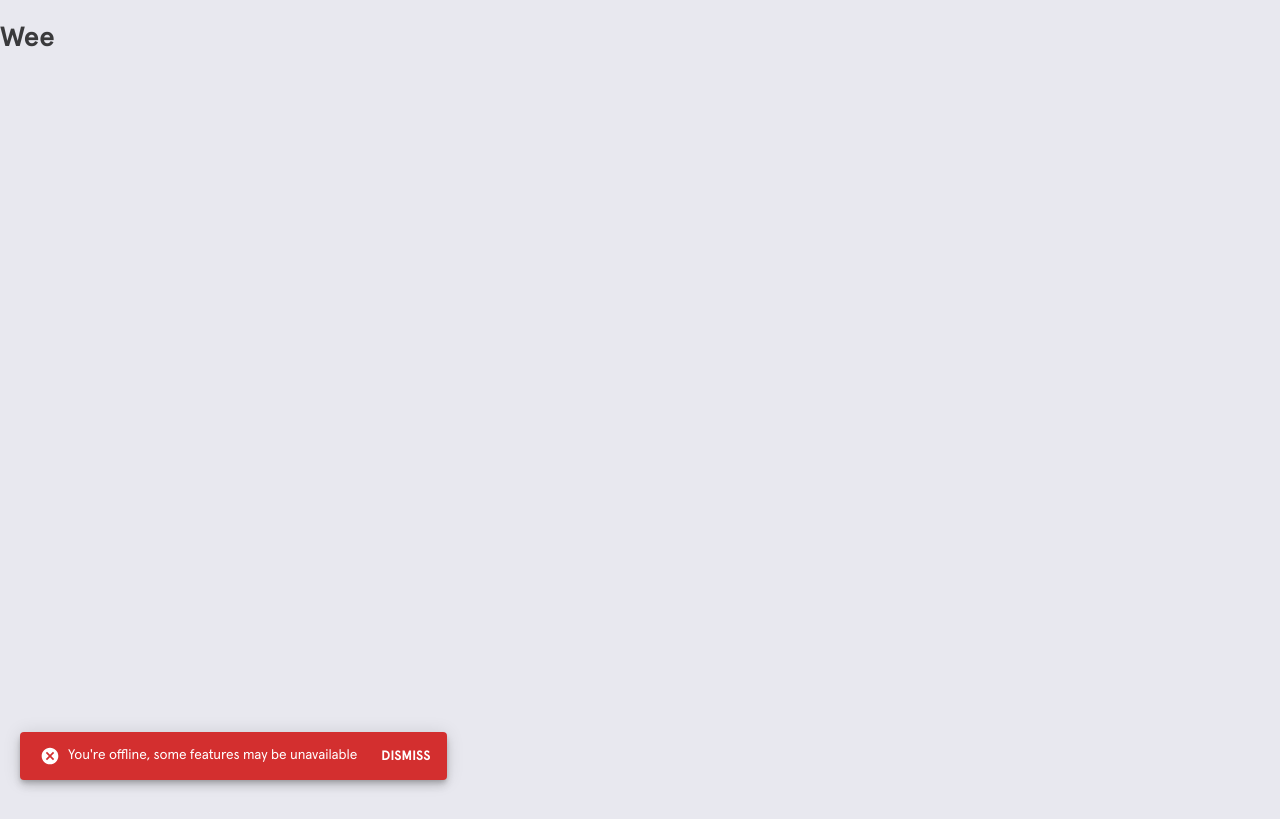
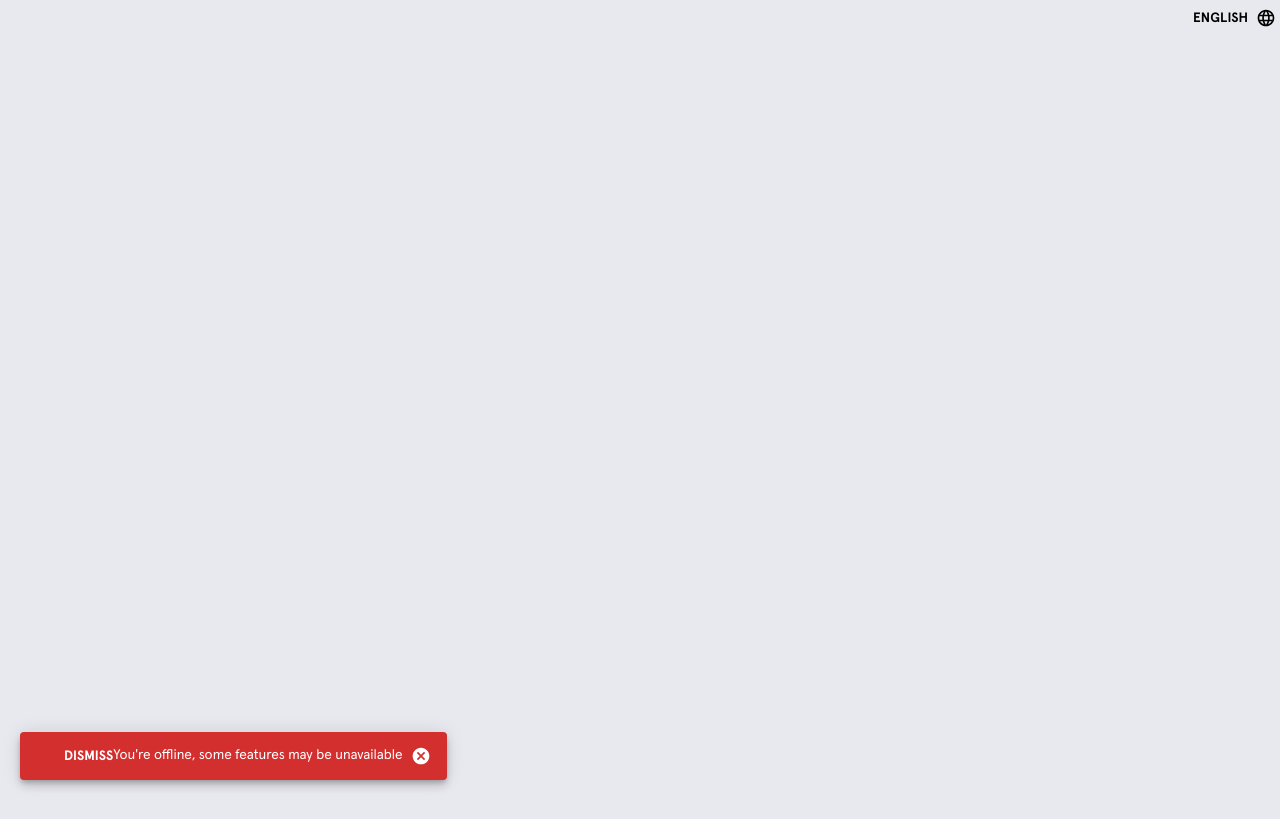
Before and after one commit to ahmsalah/ea-task, a React (Create React App) app: page / in a window 1280 px wide. Built offline with nearby package versions, Linux system fonts and the light colour scheme; no server answers.

Commit message:
Add Home Route

```diff
--- /dev/null
+++ b/src/pages/Home/Home.js
@@ -0,0 +1,15 @@
+import React from 'react';
+import Box from '@material-ui/core/Box';
+import LanguageButton from 'components/LanguageButton/LanguageButton';
+import useStyles from './styles';
+
+function Home() {
+  const classes = useStyles();
+  return (
+    <Box className={classes.root}>
+      <LanguageButton />
+    </Box>
+  );
+}
+
+export default Home;
--- /dev/null
+++ b/src/pages/Home/styles.js
@@ -0,0 +1,3 @@
+import { makeStyles } from '@material-ui/core/styles';
+
+export default makeStyles(() => ({}));
--- a/src/routes/index.js
+++ b/src/routes/index.js
@@ -1,12 +1,13 @@
 import React from 'react';
 import { BrowserRouter as Router, Route, Switch, Redirect } from 'react-router-dom';
+import Home from 'pages/Home/Home';
 
 function Routes() {
   return (
     <Router>
       <Switch>
         <Route exact path="/">
-          <h1>Wee</h1>
+          <Home />
         </Route>
         <Redirect to="/" />
       </Switch>
```
